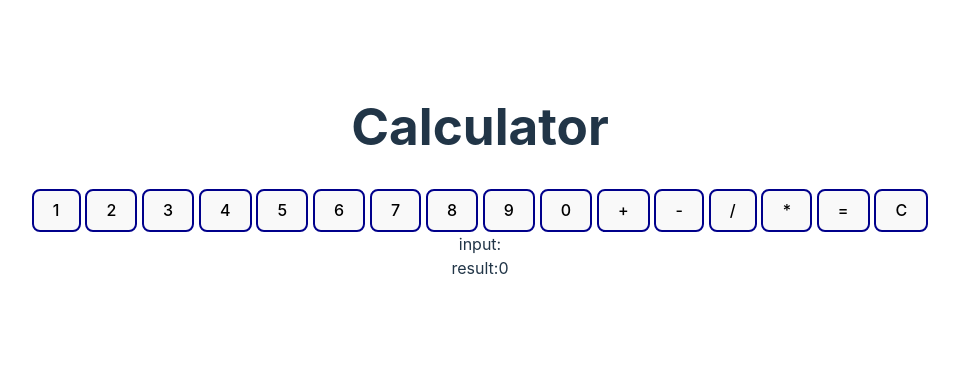
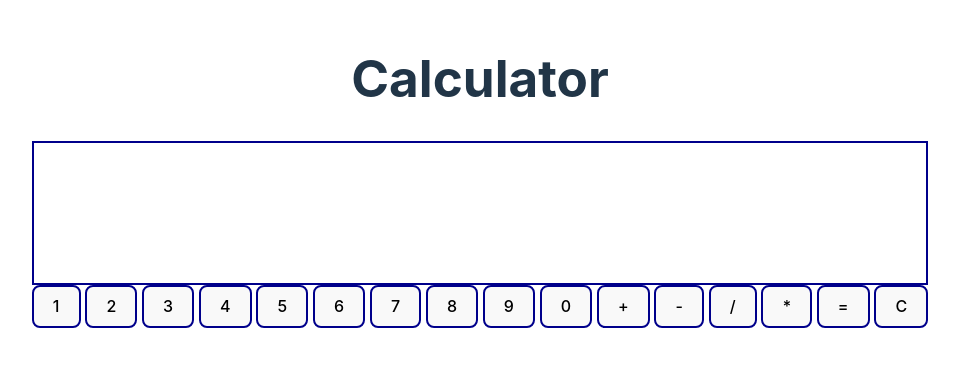
Before and after one commit to BeainaT/first-svelte-calculator, a Svelte app: page / in a window 1280 px wide. Shown: the part 228-594 px from the top of the page, without its empty margins (160-1119 px from the left). Built offline with nearby package versions, Linux system fonts and the light colour scheme.

Commit message:
added basis operations and display component

```diff
--- a/src/App.svelte
+++ b/src/App.svelte
@@ -1,20 +1,29 @@
 <script>
+  import Display from './lib/Display.svelte';
+
   let inputNumber = '';
   let total = 0;
 
   function getInput(value) {
-    return inputNumber += value.toString();
+    inputNumber += value.toString();
+    total = eval(inputNumber);
   }
   function clear() {
     total = 0;
     inputNumber = '';
   }
-  const calc = () => total = eval(inputNumber);
+  const calc = () => total ? eval(inputNumber) : '';
 
 </script>
 
 <!-- <main> -->
   <h1>Calculator</h1>
+    <Display>
+      <div>{inputNumber}</div>
+      {#if total !== 0 && total !== parseInt(inputNumber)}
+        <div class="big">{total}</div>
+      {/if}
+    </Display>
     <button on:click={()=>getInput(1)}>1</button>
     <button on:click={()=>getInput(2)}>2</button>
     <button on:click={()=>getInput(3)}>3</button>
@@ -31,12 +40,13 @@
     <button on:click={()=>getInput('*')}>*</button>
     <button on:click={calc}>=</button>
     <button on:click={clear}>C</button>
-  <div>input:{inputNumber}</div>
-  <div>result:{total}</div>
 <!-- </main> -->
 
 <style>
   button {
     border: 2px solid darkblue;
   }
+  .big {
+    font-size: 40px;
+  }
 </style>
--- /dev/null
+++ b/src/lib/Display.svelte
@@ -0,0 +1,14 @@
+<div class="display">
+    <slot></slot>
+</div>
+
+<style>
+    .display {
+        /* min-width: 200px; */
+        min-height: 100px;
+        border: 2px solid darkblue;
+        text-align: right;
+        font-size: 20px;
+        padding: 20px;
+    }
+</style>
```
Lines whose indentation alone changed are shown as unchanged.
